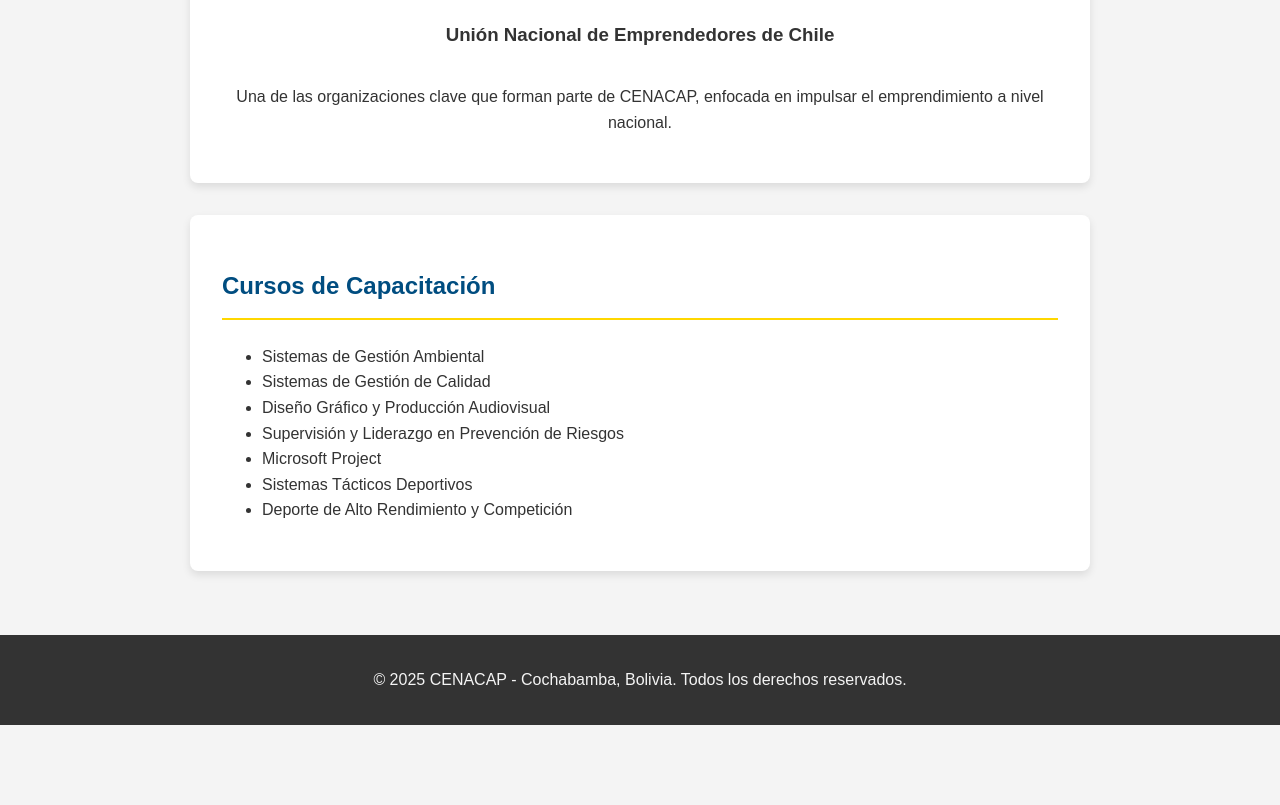
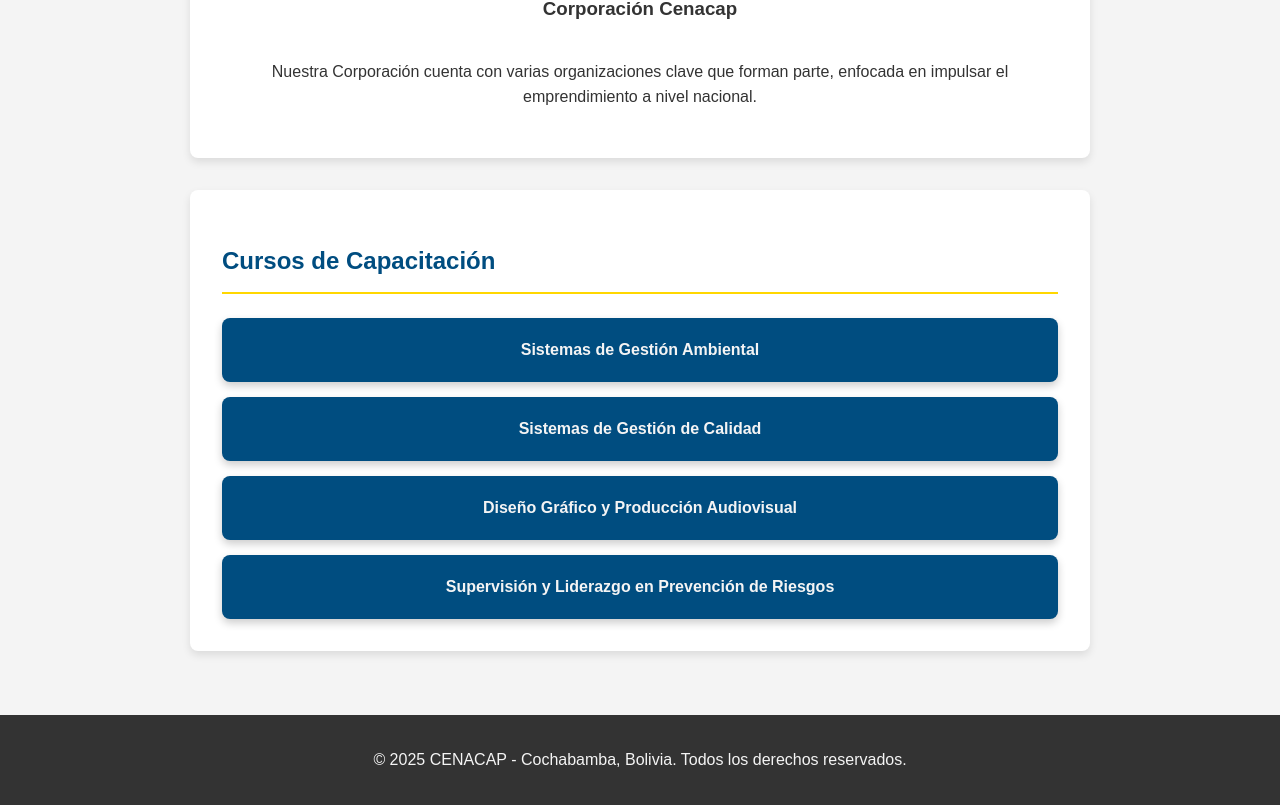
Before and after one commit to CENACAP/cenacap, a plain HTML site: page index.html in a window 1280 px wide. Shown: the part 1440-2245 px from the top of the page. Before the commit the page ends 2165 px from the top, so only its background shows below. Drawn offline with Linux system fonts and the light colour scheme.

Commit message:
botones interactivos

```diff
--- a/css/style.css
+++ b/css/style.css
@@ -68,6 +68,7 @@ body {
     background-image:
         url('../img/5.jpg'),
         url('../img/logo_union.jpg');
+
     background-size: cover;
     background-position: center;
     animation: image-change 15s infinite;
@@ -145,3 +146,25 @@ footer {
     background-color: var(--color-text-dark);
     color: var(--color-text-light);
 }
+.course-list-buttons {
+    display: flex;
+    flex-direction: column;
+    gap: 15px; /* Espacio entre los botones */
+}
+
+.course-button {
+    background-color: var(--color-primary-blue);
+    color: var(--color-text-light);
+    text-align: center;
+    padding: 1.2em 1em;
+    border-radius: 8px;
+    text-decoration: none;
+    font-weight: bold;
+    box-shadow: 0 4px 8px rgba(0, 0, 0, 0.2);
+    transition: transform 0.2s ease, background-color 0.2s ease;
+}
+
+.course-button:hover {
+    transform: translateY(-5px);
+    background-color: #003366;
+}
--- a/index.html
+++ b/index.html
@@ -3,14 +3,14 @@
 <head>
     <meta charset="UTF-8">
     <meta name="viewport" content="width=device-width, initial-scale=1.0">
-    <title>CENACAP | Corporación Nacional</title>
+    <title>CENACAP | CORPORACIÓN DE EDUCACIÓN TÉCNICA Y SUPERIOR</title>
     <link rel="stylesheet" href="css/style.css">
 </head>
 <body>
 
     <header class="header">
         <img src="img/7.png" alt="Logo de CENACAP" class="logo">
-        <p>RM: 0286/2025</p>
+        <p>Resolución Ministerial Nº 0184/2025</p>
     </header>
 
     <nav class="main-nav">
@@ -18,6 +18,7 @@
             <li><a href="#about-us">Acerca de nosotros</a></li>
             <li><a href="#organizations">Organizaciones</a></li>
             <li><a href="#courses">Cursos</a></li>
+            <li><a href="#contact">Contacto</a></li>
         </ul>
     </nav>
 
@@ -27,29 +28,34 @@
     <main>
         <section id="about-us">
             <h2>Acerca de nosotros</h2>
-            <p>El Centro de Capacitación Técnica Privado “CENACAP” es una institución orientada a potenciar los conocimientos, capacidades y habilidades a través de técnicas para la implementación de Sistemas de Gestión Ambiental en empresas e instituciones.</p>
+            <p>El Centro de Capacitación Técnica Privado “CENACAP” es una institución orientada a potenciar los conocimientos, capacidades y habilidades .</p>
         </section>
 
         <section id="organizations">
             <h2>Nuestras Organizaciones</h2>
             <div class="organization-card">
                 <img src="img/logo_union.jpg" alt="Logo de UNION NACIONAL DE EMPRENDEDORES DE CHILE">
-                <h3>Unión Nacional de Emprendedores de Chile</h3>
-                <p>Una de las organizaciones clave que forman parte de CENACAP, enfocada en impulsar el emprendimiento a nivel nacional.</p>
+                <h3>Corporación Cenacap</h3>
+                <p>Nuestra Corporación cuenta con varias organizaciones clave que forman parte, enfocada en impulsar el emprendimiento a nivel nacional.</p>
             </div>
             </section>
 
         <section id="courses">
             <h2>Cursos de Capacitación</h2>
-            <ul>
-                <li>Sistemas de Gestión Ambiental</li>
-                <li>Sistemas de Gestión de Calidad</li>
-                <li>Diseño Gráfico y Producción Audiovisual</li>
-                <li>Supervisión y Liderazgo en Prevención de Riesgos</li>
-                <li>Microsoft Project</li>
-                <li>Sistemas Tácticos Deportivos</li>
-                <li>Deporte de Alto Rendimiento y Competición</li>
-            </ul>
+            <div class="course-list-buttons">
+                <a href="sistemas-gestion-ambiental.html" class="course-button">
+                    Sistemas de Gestión Ambiental
+                </a>
+                <a href="#" class="course-button">
+                    Sistemas de Gestión de Calidad
+                </a>
+                <a href="#" class="course-button">
+                    Diseño Gráfico y Producción Audiovisual
+                </a>
+                <a href="#" class="course-button">
+                    Supervisión y Liderazgo en Prevención de Riesgos
+                </a>
+            </div>
         </section>
     </main>
 
```
Also changed, not shown: sistemas-gestion-ambiental.html (added, +29 -0 lines).
